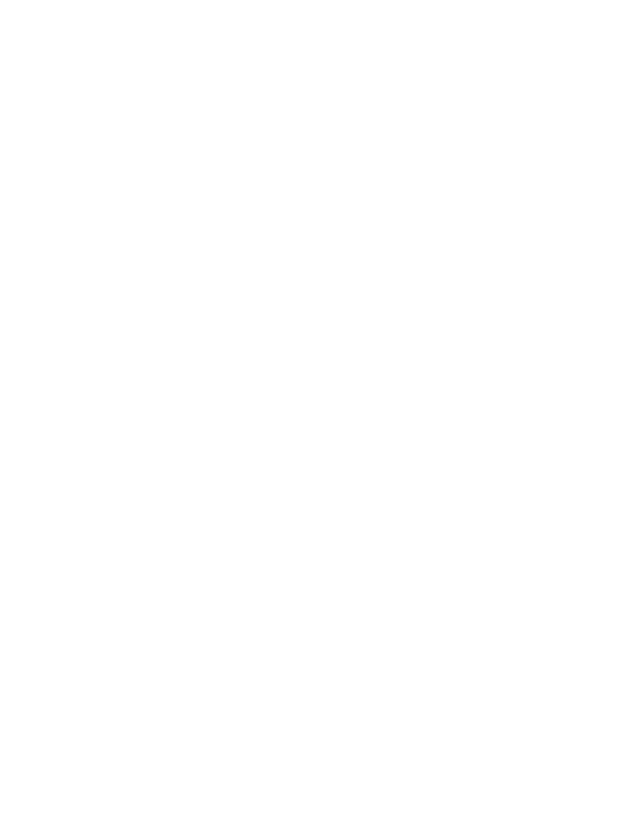
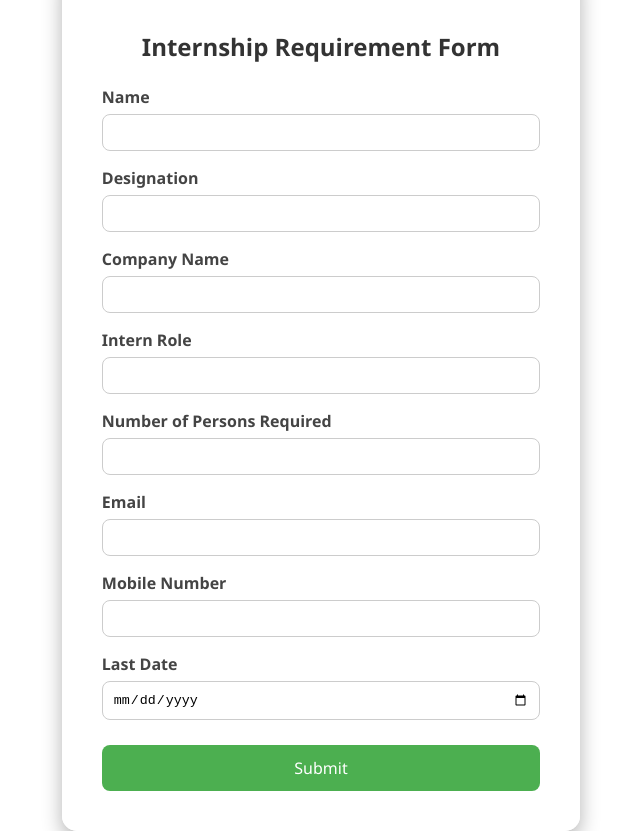
Before and after one commit to Kaviee31/review, a React (Vite) app: page /alumni in a window 1280 px wide. Before the commit this address had no page. Shown: the whole page, without its empty margins (359-999 px from the left). Before the commit the page ends 800 px from the top, so only its background shows below. Built offline with nearby package versions, Linux system fonts and the light colour scheme.

Commit message:
Alumni role added

```diff
--- a/package.json
+++ b/package.json
@@ -31,6 +31,8 @@
     "react-dom": "^19.0.0",
     "react-icons": "^5.5.0",
     "react-router-dom": "^7.4.0",
+    "socket.io": "^4.8.1",
+    "socket.io-client": "^4.8.1",
     "tesseract.js": "^6.0.0"
   },
   "devDependencies": {
--- a/src/App.jsx
+++ b/src/App.jsx
@@ -6,6 +6,8 @@ import StudentDashboard from "./components/StudentDashboard";
 import StudentCourses from "./components/StudentCourses";
 import TeacherCourses from "./components/TeacherCourses";
 import TeacherSyllabus from './components/TeacherSyllabus';
+import Alumni from './components/Alumni';
+import AvailableIntern from "./components/AvailableIntern";
 
 function App() {
   return (
@@ -18,6 +20,8 @@ function App() {
         <Route path="/student-courses" element={<StudentCourses />} />
         <Route path="/teacher-courses" element={<TeacherCourses />} />
         <Route path="/teacher-syllabus" element={<TeacherSyllabus/>} />
+        <Route path="/alumni" element={<Alumni />} />
+        <Route path="/available-intern" element={<AvailableIntern />} />
       </Routes>
     </Router>
   );
--- /dev/null
+++ b/src/components/Alumni.css
@@ -0,0 +1,58 @@
+body {
+    margin: 0;
+    padding: 0;
+    font-family: 'Segoe UI', Tahoma, Geneva, Verdana, sans-serif;
+
+    height: 100vh;
+    display: flex;
+    align-items: center;
+    justify-content: center;
+  }
+
+  .form-container {
+    background-color: rgba(255, 255, 255, 0.95);
+    padding: 40px;
+    border-radius: 15px;
+    width: 100%;
+    max-width: 500px;
+    box-shadow: 0 8px 20px rgba(0, 0, 0, 0.3);
+  }
+
+  form h2 {
+    text-align: center;
+    color: #333;
+    margin-bottom: 20px;
+  }
+
+  label {
+    display: block;
+    margin-top: 15px;
+    font-weight: bold;
+    color: #444;
+  }
+
+  input {
+    width: 100%;
+    padding: 10px;
+    margin-top: 5px;
+    border: 1px solid #ccc;
+    border-radius: 8px;
+    box-sizing: border-box;
+  }
+
+  button {
+    margin-top: 25px;
+    width: 100%;
+    padding: 12px;
+    background-color: #4CAF50;
+    color: white;
+    font-size: 16px;
+    border: none;
+    border-radius: 8px;
+    cursor: pointer;
+    transition: background-color 0.3s ease;
+  }
+
+  button:hover {
+    background-color: #45a049;
+  }
--- /dev/null
+++ b/src/components/Alumni.jsx
@@ -0,0 +1,78 @@
+import React, { useState } from "react";
+import "./Alumni.css";
+import { db } from "../firebase"; // path to firebase config
+import { collection, addDoc } from "firebase/firestore";
+
+function Alumni() {
+  const [formData, setFormData] = useState({
+    name: "",
+    designation: "",
+    company: "",
+    role: "",
+    personsRequired: "",
+    email: "",
+    mobile: "",
+    lastDate: "",
+  });
+
+  const handleChange = (e) => {
+    setFormData({ ...formData, [e.target.name]: e.target.value });
+  };
+
+  const handleSubmit = async (e) => {
+    e.preventDefault();
+    try {
+      await addDoc(collection(db, "alumniInternships"), formData);
+      alert("Form submitted successfully!");
+      setFormData({
+        name: "",
+        designation: "",
+        company: "",
+        role: "",
+        personsRequired: "",
+        email: "",
+        mobile: "",
+        lastDate: "",
+      });
+    } catch (error) {
+      console.error("Error saving data:", error);
+      alert("Failed to submit the form. Please try again.");
+    }
+  };
+
+  return (
+    <div className="form-container">
+      <form onSubmit={handleSubmit}>
+        <h2>Internship Requirement Form</h2>
+
+        <label>Name</label>
+        <input type="text" name="name" value={formData.name} onChange={handleChange} required />
+
+        <label>Designation</label>
+        <input type="text" name="designation" value={formData.designation} onChange={handleChange} required />
+
+        <label>Company Name</label>
+        <input type="text" name="company" value={formData.company} onChange={handleChange} required />
+
+        <label>Intern Role</label>
+        <input type="text" name="role" value={formData.role} onChange={handleChange} required />
+
+        <label>Number of Persons Required</label>
+        <input type="number" name="personsRequired" value={formData.personsRequired} onChange={handleChange} required />
+
+        <label>Email</label>
+        <input type="email" name="email" value={formData.email} onChange={handleChange} required />
+
+        <label>Mobile Number</label>
+        <input type="tel" name="mobile" value={formData.mobile} onChange={handleChange} required />
+
+        <label>Last Date</label>
+        <input type="date" name="lastDate" value={formData.lastDate} onChange={handleChange} required />
+
+        <button type="submit">Submit</button>
+      </form>
+    </div>
+  );
+}
+
+export default Alumni;
--- /dev/null
+++ b/src/components/AvailableIntern.jsx
@@ -0,0 +1,54 @@
+import React, { useEffect, useState } from "react";
+import { db } from "../firebase"; // Make sure this is the correct path
+import { collection, getDocs } from "firebase/firestore";
+
+
+function AvailableIntern() {
+  const [internships, setInternships] = useState([]);
+
+  useEffect(() => {
+    const fetchInternships = async () => {
+      try {
+        const querySnapshot = await getDocs(collection(db, "alumniInternships"));
+        const data = querySnapshot.docs
+          .map((doc) => ({ id: doc.id, ...doc.data() }))
+          .filter((intern) => {
+            const today = new Date();
+            const lastDate = new Date(intern.lastDate);
+            return lastDate >= today;
+          });
+        setInternships(data);
+      } catch (error) {
+        console.error("Error fetching internships:", error);
+      }
+    };
+
+    fetchInternships();
+  }, []);
+
+
+  return (
+    <div className="internships-container">
+      <h2>Available Internships</h2>
+      {internships.length === 0 ? (
+        <p>No internships available at the moment.</p>
+      ) : (
+        <ul>
+          {internships.map((intern) => (
+            <li key={intern.id} className="intern-card">
+              <h3>{intern.role} at {intern.company}</h3>
+              <p><strong>Name:</strong> {intern.name}</p>
+              <p><strong>Designation:</strong> {intern.designation}</p>
+              <p><strong>Email:</strong> {intern.email}</p>
+              <p><strong>Mobile:</strong> {intern.mobile}</p>
+              <p><strong>Persons Required:</strong> {intern.personsRequired}</p>
+              <p><strong>Last Date to Apply:</strong> {intern.lastDate}</p>
+            </li>
+          ))}
+        </ul>
+      )}
+    </div>
+  );
+}
+
+export default AvailableIntern;
--- a/src/components/ChatWindow.jsx
+++ b/src/components/ChatWindow.jsx
@@ -20,6 +20,7 @@ function ChatWindow({ currentUser, contactUser }) {
 
     const messagesRef = collection(db, "messages");
 
+    // Query messages where currentUser is a participant
     const q = query(
       messagesRef,
       where("participants", "array-contains", currentUser),
@@ -46,7 +47,6 @@ function ChatWindow({ currentUser, contactUser }) {
   }, [messages]);
 
   const handleSend = async () => {
-    console.log("Sending message:", newMessage);
     if (newMessage.trim() === "") return;
 
     const messagesRef = collection(db, "messages");
@@ -56,11 +56,13 @@ function ChatWindow({ currentUser, contactUser }) {
       receiver: contactUser,
       text: newMessage.trim(),
       timestamp: serverTimestamp(),
-      participants: [currentUser, contactUser],
+      participants: [currentUser, contactUser].sort(), // 🔑 SORTED for consistency
+      chatId: [currentUser, contactUser].sort().join("_"), // 🔑 for querying
     });
 
     setNewMessage("");
   };
+
 
   return (
     <div style={styles.chatBox}>
--- a/src/components/Login.jsx
+++ b/src/components/Login.jsx
@@ -25,10 +25,12 @@ function Login() {
         // Redirect based on profession
         if (userData.profession === "Teacher") {
           navigate("/teacher-dashboard");
+        } else if (userData.profession === "Alumni") {
+          navigate("/alumni");
         } else {
           navigate("/student-dashboard");
         }
-      } else {
+        } else {
         alert("User data not found.");
       }
     } catch (error) {
--- a/src/components/Signup.jsx
+++ b/src/components/Signup.jsx
@@ -13,7 +13,7 @@ function Signup() {
   const [registerNumber, setRegisterNumber] = useState("");
   const navigate = useNavigate();
 
-  const professions = ["Student", "Teacher"];
+  const professions = ["Student", "Teacher", "Alumni"];
 
   const handleSubmit = async (e) => {
     e.preventDefault();
--- a/src/components/TeacherDashboard.jsx
+++ b/src/components/TeacherDashboard.jsx
@@ -146,7 +146,15 @@ function TeacherDashboard() {
           >
             View My Courses
           </button>
+
+          <button
+            className="view-courses-btn"
+            onClick={() => navigate("/available-intern")}
+          >
+              View Internships
+          </button>
         </div>
+
       </div>
     </div>
   );
--- a/src/firebase.js
+++ b/src/firebase.js
@@ -21,8 +21,6 @@ const firebaseConfig = {
   appId: "1:740450521696:web:3baa25a6e32de520b6a905"
 };
 
-// Initialize Firebase
-
 const app = initializeApp(firebaseConfig);
 const auth = getAuth(app);
 const db = getFirestore(app);
```
Also changed, not shown: 2 other files (tests, documents, lock files or other folders).
